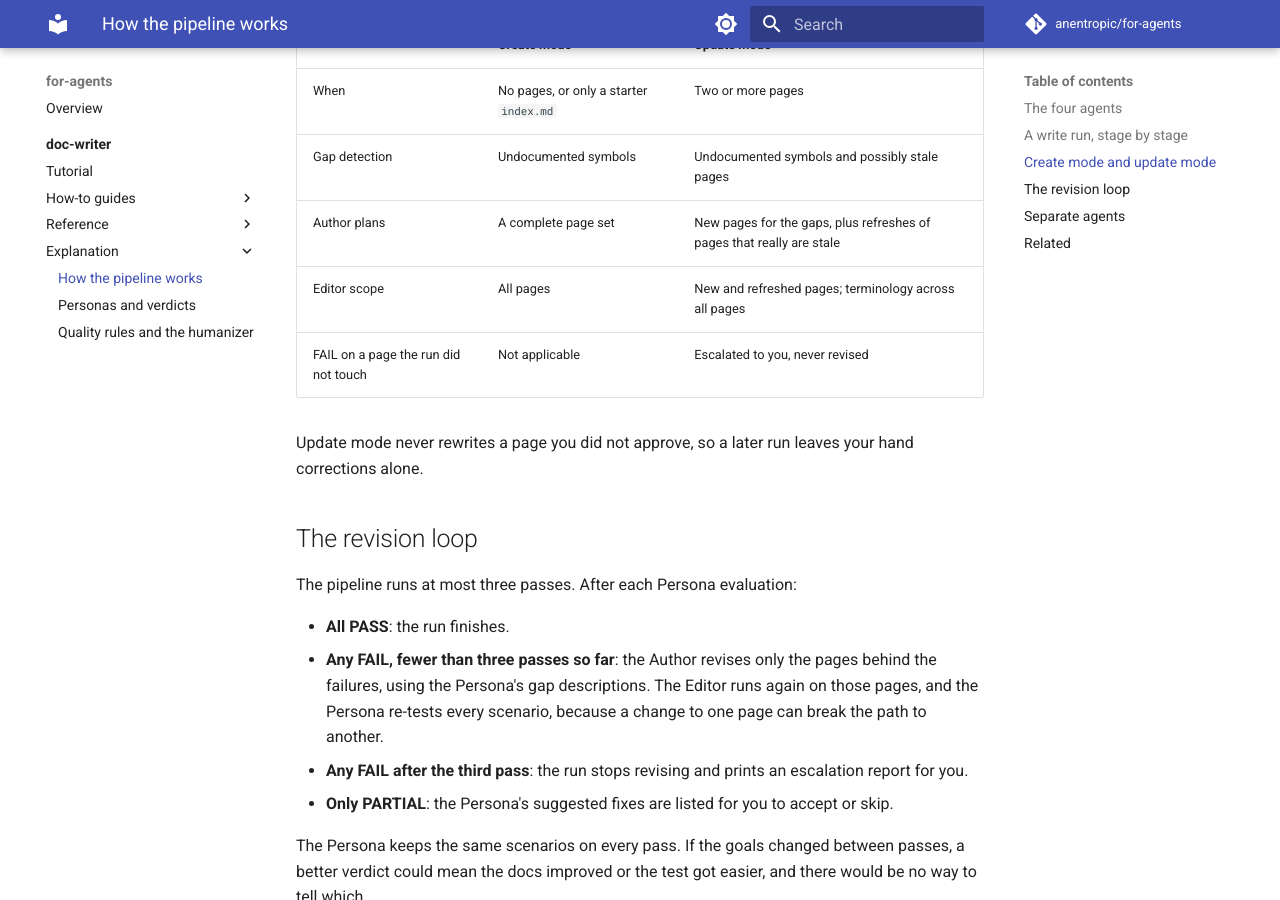
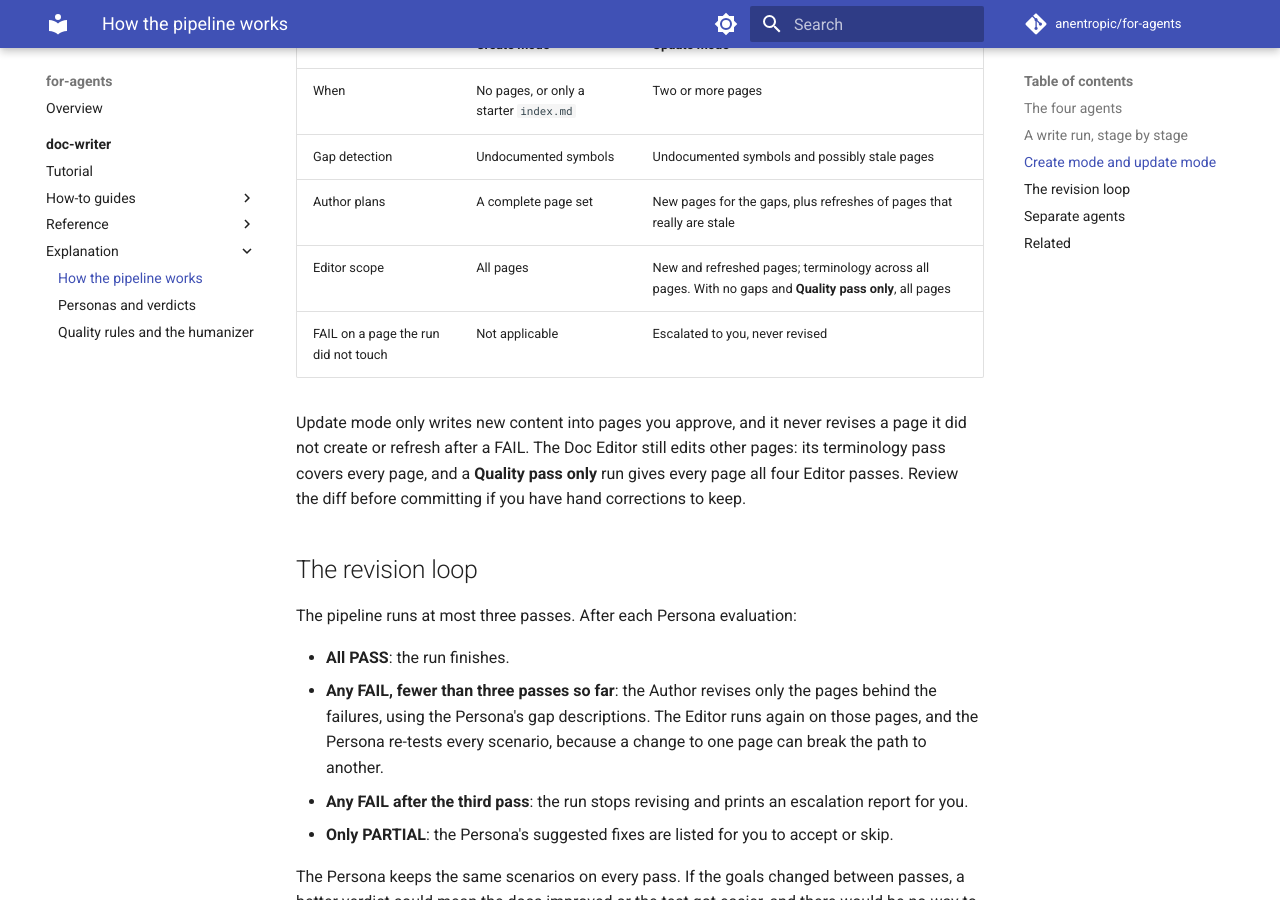
Before and after one commit to anentropic/for-agents, an MkDocs documentation site: the page built from docs/src/doc-writer/explanation/pipeline.md, in a window 1280 px wide and 900 px high, scrolled down 2765 px. Built offline with MkDocs 1.6.1 and Material for MkDocs 9.7.7, drawn with Linux system fonts in a browser that asks for light colours; comment, search, counter and statistics services are not loaded.

Commit message:
fix(doc-writer): use the found config path in researcher and upgrade
Pass the config path setup found to the researcher, and have the
researcher and upgrade use the same candidate locations. List docs/conf.py
before the root conf.py, so a new Sphinx config lands where the scaffold's
../src paths resolve. Correct the pipeline explanation: the Editor can
still edit pages that update mode did not refresh.

Co-Authored-By: Claude Opus 5.5 <noreply@anthropic.com>
Claude-Session: https://claude.ai/code/session_014TbMLM1EB2gcJKCGGnoXFC

```diff
--- a/docs/src/doc-writer/explanation/pipeline.md
+++ b/docs/src/doc-writer/explanation/pipeline.md
@@ -81,11 +81,13 @@ The same command behaves differently depending on what is already in your docs r
 | When | No pages, or only a starter `index.md` | Two or more pages |
 | Gap detection | Undocumented symbols | Undocumented symbols and possibly stale pages |
 | Author plans | A complete page set | New pages for the gaps, plus refreshes of pages that really are stale |
-| Editor scope | All pages | New and refreshed pages; terminology across all pages |
+| Editor scope | All pages | New and refreshed pages; terminology across all pages. With no gaps and **Quality pass only**, all pages |
 | FAIL on a page the run did not touch | Not applicable | Escalated to you, never revised |
 
-Update mode never rewrites a page you did not approve, so a later run leaves your hand
-corrections alone.
+Update mode only writes new content into pages you approve, and it never revises a page it did
+not create or refresh after a FAIL. The Doc Editor still edits other pages: its terminology pass
+covers every page, and a **Quality pass only** run gives every page all four Editor passes.
+Review the diff before committing if you have hand corrections to keep.
 
 ## The revision loop
 
```
Also changed, not shown: doc-writer/agents/doc-researcher.md (+1 -1 lines), doc-writer/skills/setup/SKILL.md (+5 -1 lines), doc-writer/skills/setup/defaults/sphinx-shibuya.qa.md (+1 -1 lines), doc-writer/skills/upgrade/SKILL.md (+1 -1 lines), docs/src/doc-writer/how-to/configure.md (+3 -2 lines), 1 other file.
